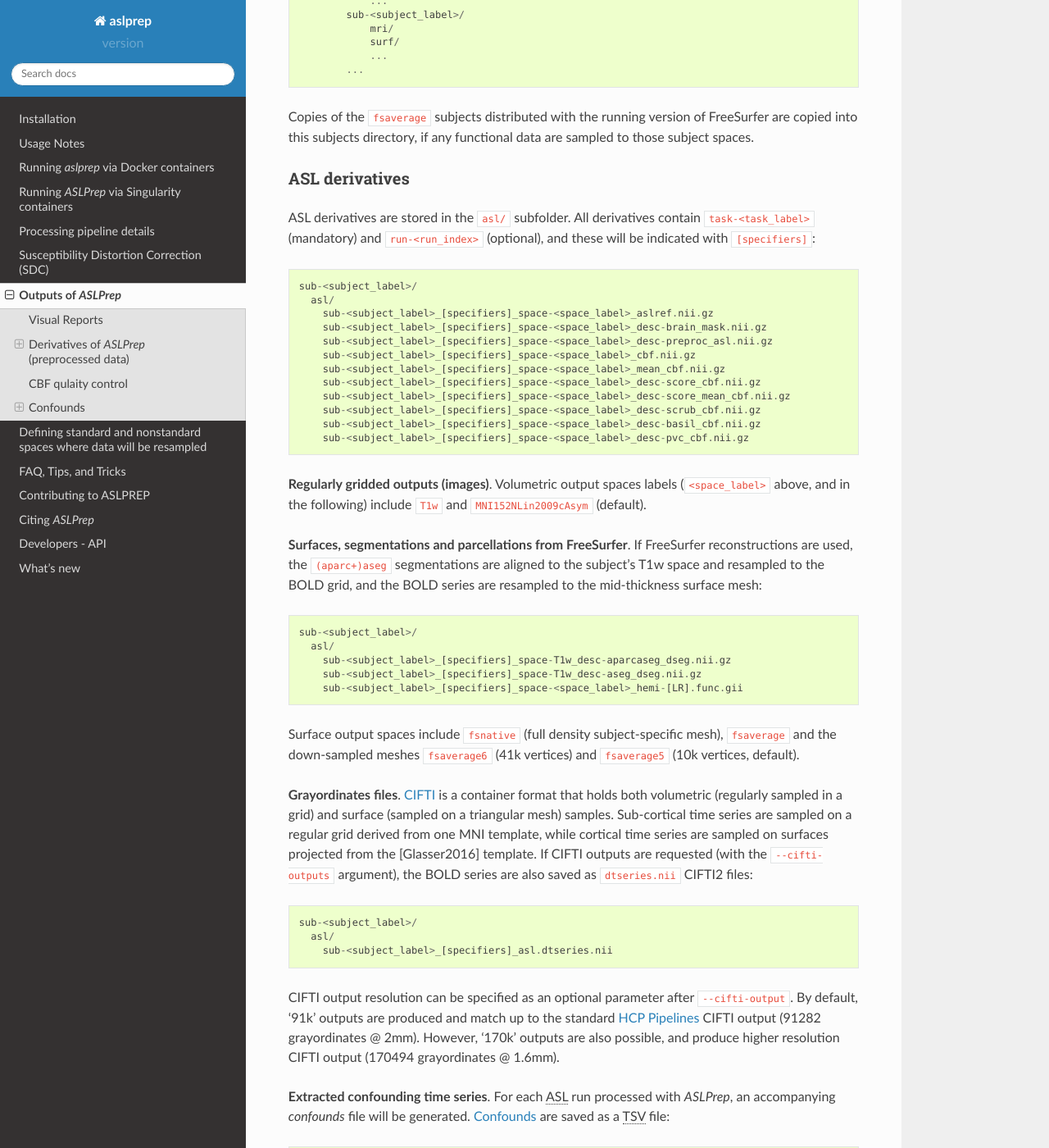
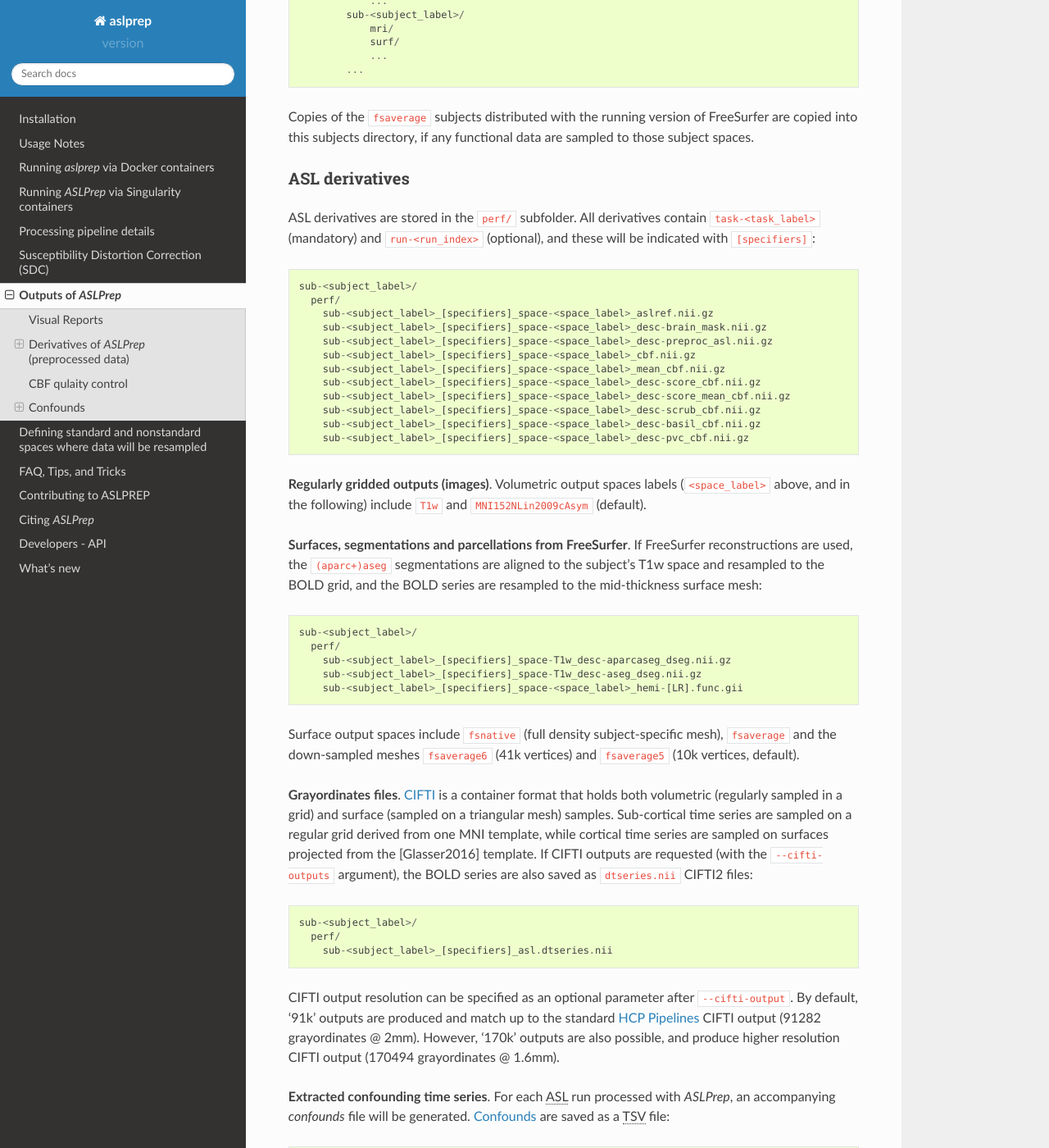
Before and after one commit to PennLINC/aslprep, a Sphinx documentation site: the page built from docs/outputs.rst, in a window 1280 px wide and 1400 px high, scrolled down 1975 px. Shown: the whole window at 82% size. Built offline with Sphinx 7.4.7 and the Read the Docs theme 2.0.0, drawn with Linux system fonts in a browser that asks for light colours.

Commit message:
asl to perf in docs

```diff
--- a/docs/outputs.rst
+++ b/docs/outputs.rst
@@ -107,12 +107,12 @@ sampled to those subject spaces.
 
 ASL derivatives
 ~~~~~~~~~~~~~~~~~~~~~~
-ASL derivatives are stored in the ``asl/`` subfolder.
+ASL derivatives are stored in the ``perf/`` subfolder.
 All derivatives contain ``task-<task_label>`` (mandatory) and ``run-<run_index>`` (optional), and
 these will be indicated with ``[specifiers]``::
 
   sub-<subject_label>/
-    asl/
+    perf/
       sub-<subject_label>_[specifiers]_space-<space_label>_aslref.nii.gz
       sub-<subject_label>_[specifiers]_space-<space_label>_desc-brain_mask.nii.gz
       sub-<subject_label>_[specifiers]_space-<space_label>_desc-preproc_asl.nii.gz
@@ -135,7 +135,7 @@ subject's T1w space and resampled to the BOLD grid, and the BOLD series are resa
 mid-thickness surface mesh::
 
   sub-<subject_label>/
-    asl/
+    perf/
       sub-<subject_label>_[specifiers]_space-T1w_desc-aparcaseg_dseg.nii.gz
       sub-<subject_label>_[specifiers]_space-T1w_desc-aseg_dseg.nii.gz
       sub-<subject_label>_[specifiers]_space-<space_label>_hemi-[LR].func.gii
@@ -154,7 +154,7 @@ If CIFTI outputs are requested (with the ``--cifti-outputs`` argument), the BOLD
 saved as ``dtseries.nii`` CIFTI2 files::
 
   sub-<subject_label>/
-    asl/
+    perf/
       sub-<subject_label>_[specifiers]_asl.dtseries.nii
 
 CIFTI output resolution can be specified as an optional parameter after ``--cifti-output``.
@@ -168,7 +168,7 @@ accompanying *confounds* file will be generated.
 Confounds_ are saved as a :abbr:`TSV (tab-separated value)` file::
 
   sub-<subject_label>/
-    asl/
+    perf/
       sub-<subject_label>_[specifiers]_desc-confounds_regressors.tsv
       sub-<subject_label>_[specifiers]_desc-confounds_regressors.json
 
@@ -188,7 +188,7 @@ CBF qulaity control
 *ASLPrep* produces a qc file for each asl run::
 
     sub-<subject_label>/
-      asl/
+      perf/
       sub-<subject_label>_[specifiers]_cbfqc.csv
 
 The following quality control (qc) measures were  estimated: framewise displacement
```
